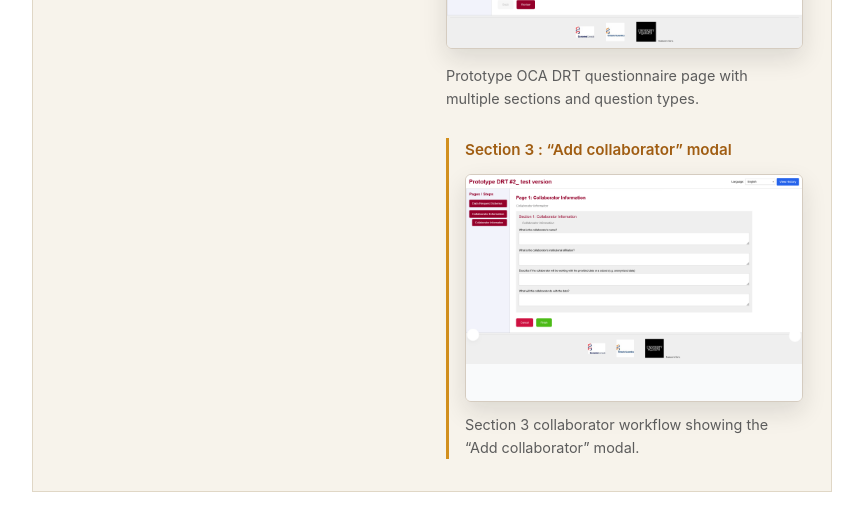
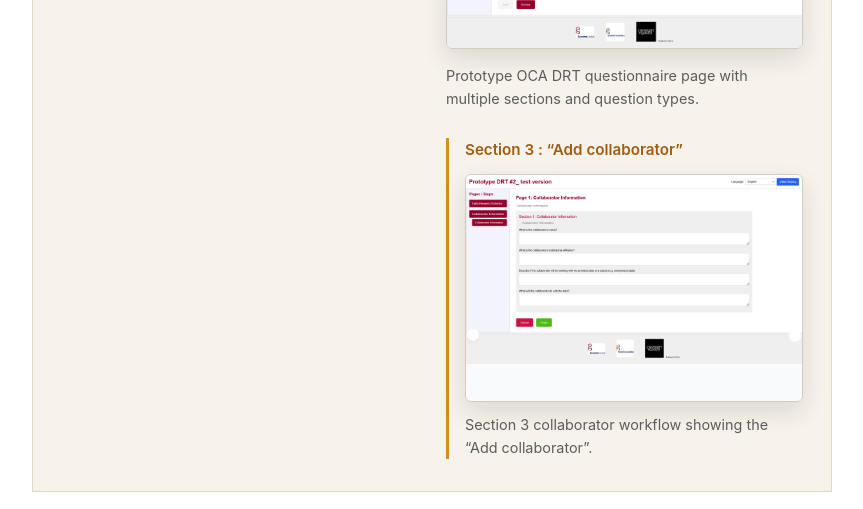
Before and after one commit to ClimateSmartAgCollab/drt-ad, a React (Vite) app: page / in a window 1280 px wide. Shown: the part 1680-2189 px from the top of the page, without its empty margins (208-1071 px from the left). Built offline with nearby package versions, Linux system fonts and the light colour scheme.

Commit message:
remove modal

```diff
--- a/src/App.tsx
+++ b/src/App.tsx
@@ -117,13 +117,13 @@ const contentByLanguage: Record<Language, Content> = {
           alt: "Screenshot of the English questionnaire schema overview page",
           caption:
             "Prototype OCA DRT questionnaire page with multiple sections and question types.",
-          relatedHeading: "Section 3 : “Add collaborator” modal",
+          relatedHeading: "Section 3 : “Add collaborator”",
           related: [
             {
               image: engSampleChild,
               alt: "Screenshot of the collaborator section within the English questionnaire",
               caption:
-                "Section 3 collaborator workflow showing the “Add collaborator” modal.",
+                "Section 3 collaborator workflow showing the “Add collaborator”.",
             },
           ],
         },
@@ -225,13 +225,13 @@ const contentByLanguage: Record<Language, Content> = {
           alt: "Capture d’écran de la page d’aperçu du questionnaire en français",
           caption:
             "Prototype de questionnaire OCA DRT en français montrant les différentes sections et questions.",
-          relatedHeading: "Section 3 : fenêtre « Ajouter un collaborateur »",
+          relatedHeading: "Section 3 : « Ajouter un collaborateur »",
           related: [
             {
               image: fraSampleChild,
               alt: "Capture d’écran de la section collaborateur dans le questionnaire français",
               caption:
-                "Section collaborateur permettant d’ajouter un membre via la fenêtre “Ajouter un collaborateur”.",
+                "Section collaborateur permettant d’ajouter un membre via la “Ajouter un collaborateur”.",
             },
           ],
         },
```
